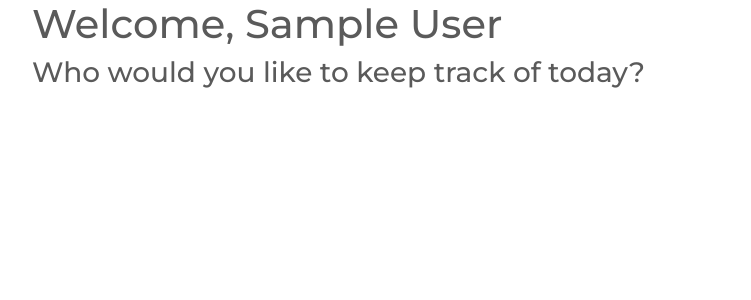
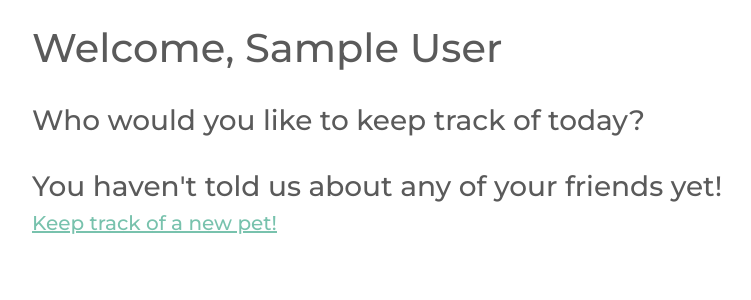
Before and after one commit to Joreamane/PetLog, a Flask app: page /dashboard in a window 1280 px wide. Shown: the part 56-356 px from the top of the page, without its empty margins (50-801 px from the left). Run offline with Flask 2, Linux system fonts and the light colour scheme; the visitor is signed in with stand-in values (Sample User, id 1); data that the repository does not hold is empty; some libraries are stand-ins or nearby versions.

Commit message:
Card on dashboard complete

```diff
--- a/flask_app/templates/dashboard.html
+++ b/flask_app/templates/dashboard.html
@@ -38,15 +38,33 @@
     </nav>
 
     <div class="container">
+        <br>
         <h1>Welcome, {{session['first_name']}}</h1>
+        <br>
         <h3>Who would you like to keep track of today?</h3>
-        {% if pets is defined %}
-
+        {% if pets[0] is defined %}
+            {% for pet in pets %}
+            <div class="card border-primary mb-3" style="max-width: 20rem;">
+                <div class="card-header">{{pet.type}}</div>
+                <div class="card-body">
+                    <h4 class="card-title">{{pet.name}}</h4>
+                    {% if pet.type is Dog or pet.type is Cat%}
+                    <p class="card-text">See everything related to your fuzzy friend here!</p>
+                    {% elif pet.type is Reptile %}
+                    <p class="card-text">See everything related to your scaly friend here!</p>
+                    {% elif pet.type is Bird %}
+                    <p class="card-text">See everything related to your feathery friend here!</p>
+                    {% elif pet.type is Amphibian %}
+                    <p class="card-text">See everything related to your slimy friend here!</p>
+                    {% endif %}
+                    <form action="/viewpet/{{pet.id}}" method="get">Go to {{pet.name}}'s page!</form>
+                </div>
+            </div>
+            {% endfor %}
         {% else %}
-        <div class="container">
-            <h3>You haven't told us about any of your friends yet!'</h3>
-
-        </div>
+        <br>
+        <h3>You haven't told us about any of your friends yet!</h3>
+        <h5><a href="/newpet">Keep track of a new pet!</a></h5>
         {% endif %}
     </div>
 </body>
```
